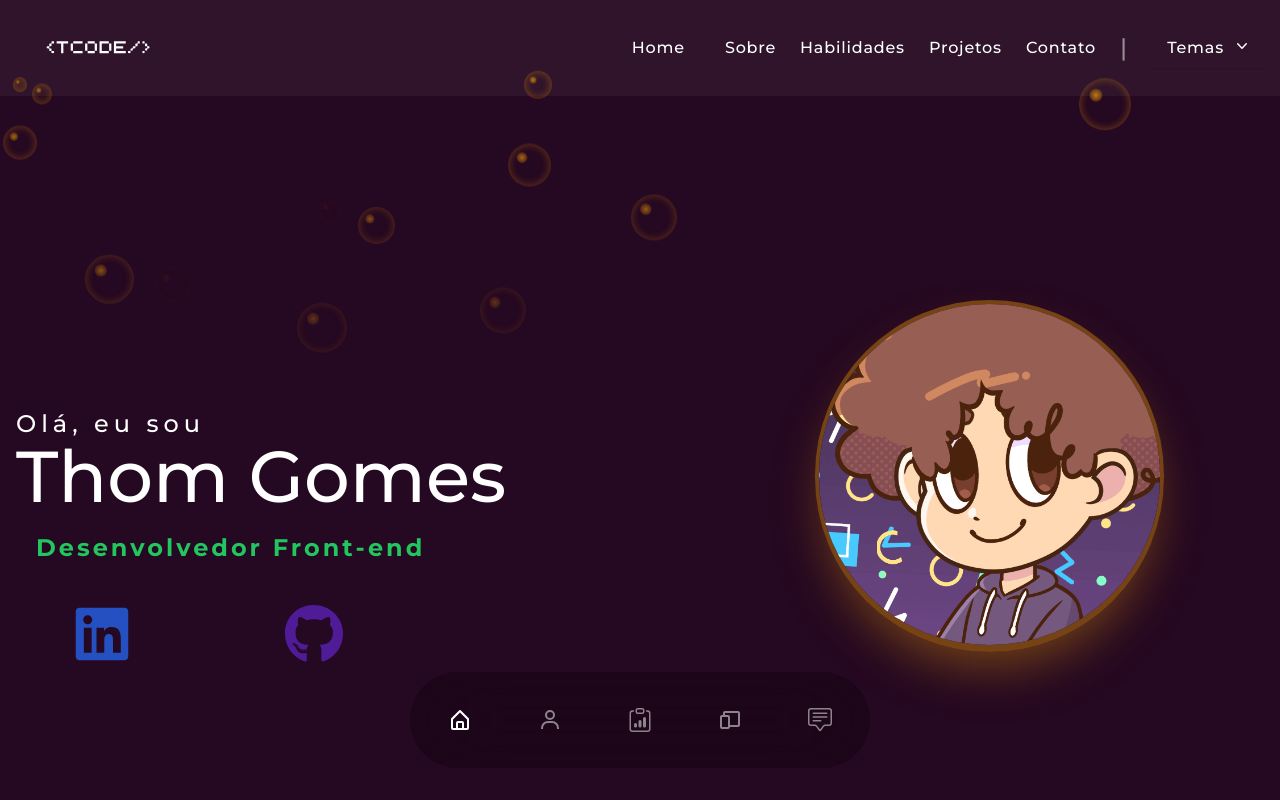
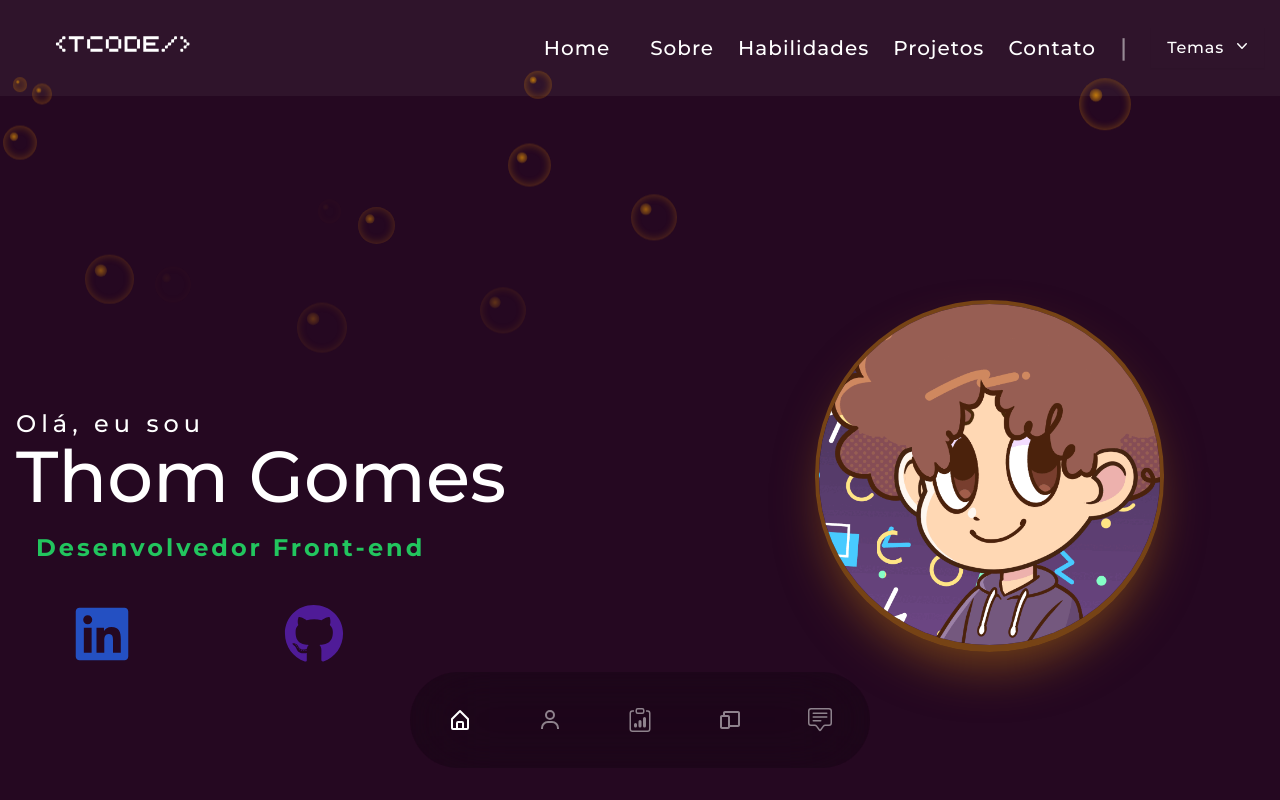
Before and after one commit to Thomgomes/Portfolio_Thom_Gomes, a React (Vite) app: page /home in a window 1280 px wide. Shown: the top 800 px of the page. Built offline with nearby package versions, Linux system fonts and the light colour scheme.

Commit message:
mudança no tamanho do texto do navbar

```diff
--- a/src/components/navbar/navLink.jsx
+++ b/src/components/navbar/navLink.jsx
@@ -9,7 +9,7 @@ export const NavLinks = (props) => {
       to={props.path}
       smooth={true}
       spy={true}
-      className={`text-base ${props.class} pt-3 -tracking-tighter transition-all duration-75 hover:border-t-2 hover:shadow-sm`}>
+      className={`lg:text-xl text-lg ${props.class} pt-3 -tracking-tighter transition-all duration-75 hover:border-t-2 hover:shadow-sm`}>
         {props.nameDescription}
         <span>{props.icon}</span>
       </Link>
--- a/src/container/navbar/index.jsx
+++ b/src/container/navbar/index.jsx
@@ -21,7 +21,7 @@ export const Navbar = () => {
         <div className="relative container max-w-7xl mx-auto px-4 h-24 flex items-center justify-between z-[1]" >
           <div className="logo">
             <Link className="login-form-title" to="/home">
-              <img className="w-40 pt-5" src={TcodeLogo} alt="Thom_Code" />
+              <img className="lg:w-52 w-40 pt-5" src={TcodeLogo} alt="Thom_Code" />
             </Link>
           </div>
 
```
